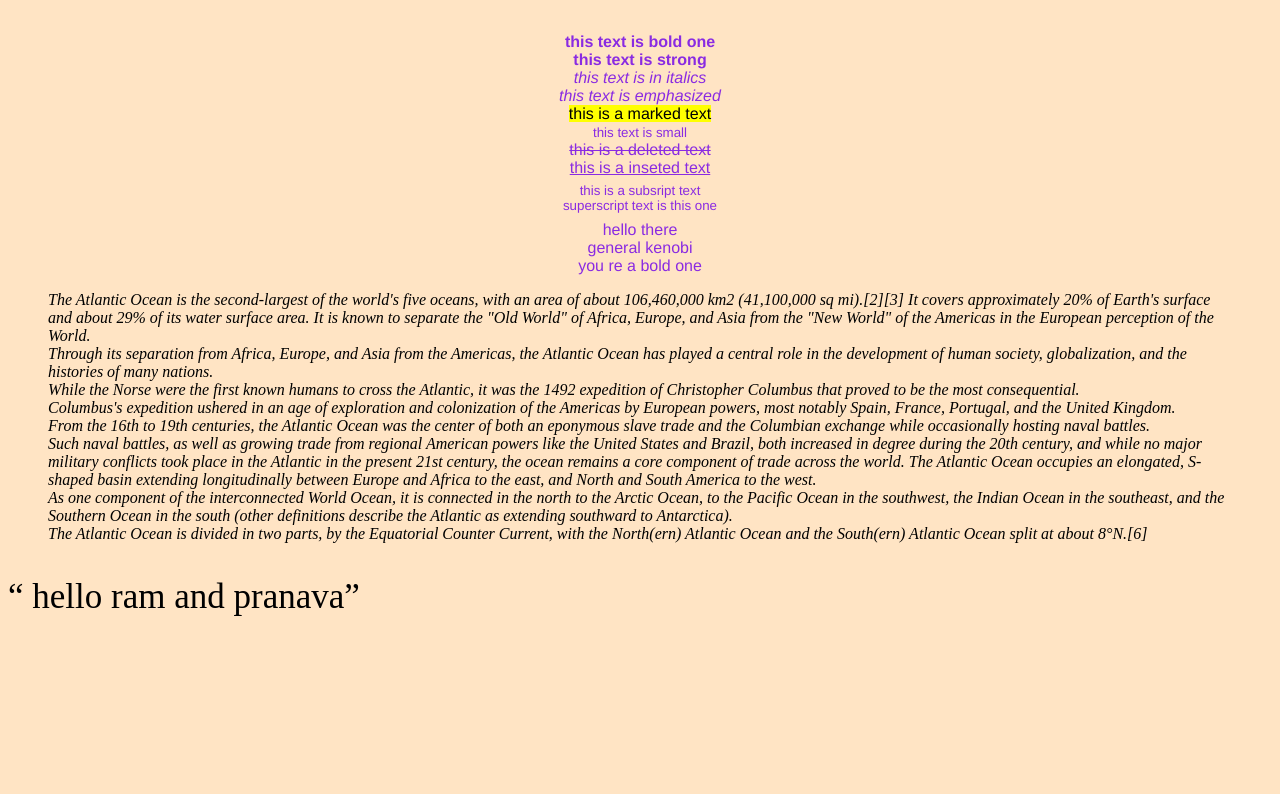
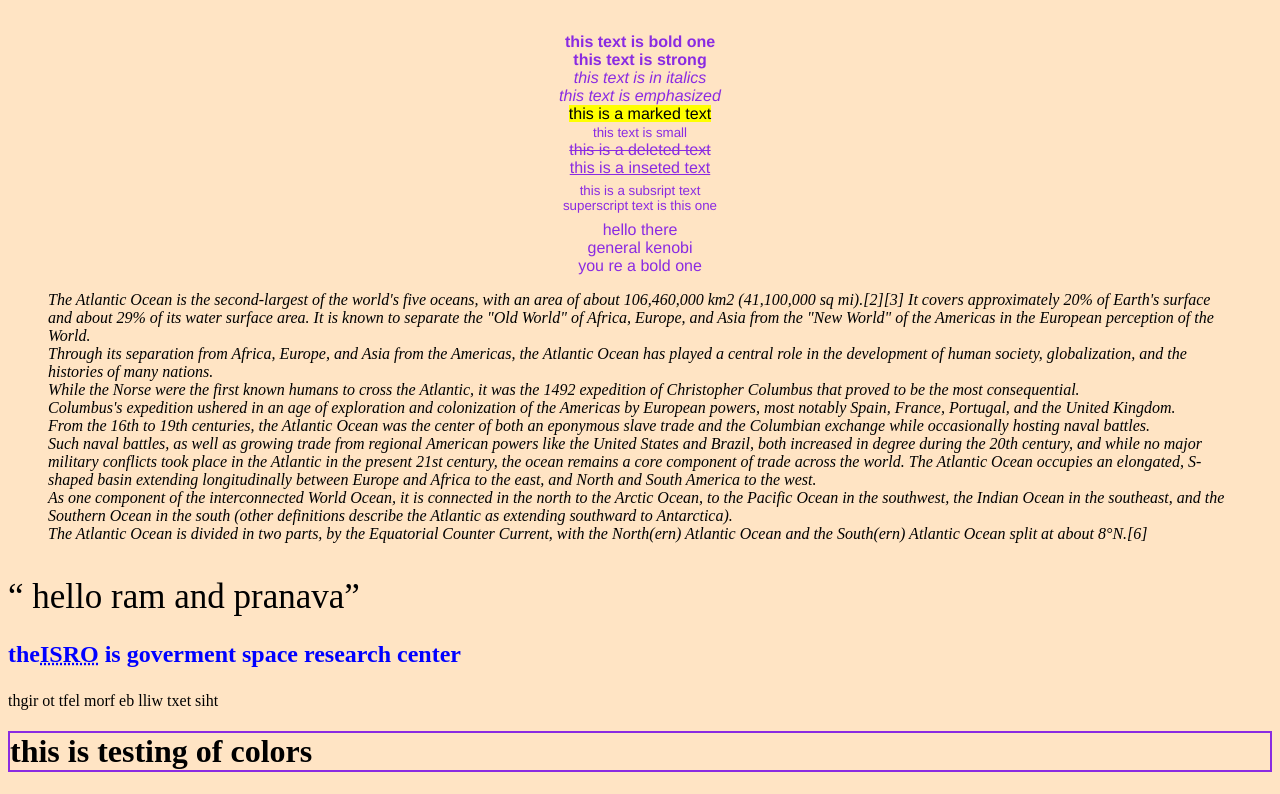
Before and after one commit to ram-2005/learning, a plain HTML site: page html basics/tut1.html in a window 1280 px wide. Shown: the part 165-959 px from the top of the page. Before the commit the page ends 800 px from the top, so only its background shows below. Drawn offline with Linux system fonts and the light colour scheme.

Commit message:
some more new features

```diff
--- a/html basics/tut1.html
+++ b/html basics/tut1.html
@@ -36,7 +36,23 @@
 
         The Atlantic Ocean occupies an elongated, S-shaped basin extending longitudinally between Europe and Africa to the east, and North and South America to the west.<br> As one component of the interconnected World Ocean, it is connected in the north to the Arctic Ocean, to the Pacific Ocean in the southwest, the Indian Ocean in the southeast, and the Southern Ocean in the south (other definitions describe the Atlantic as extending southward to Antarctica).<br> The Atlantic Ocean is divided in two parts, by the Equatorial Counter Current, with the North(ern) Atlantic Ocean and the South(ern) Atlantic Ocean split at about 8°N.[6] </blockquote></i><br>
 
-       <q style="font-size:35px ; text-align: center;"> hello ram and pranava</q>
+      <q style="font-size:35px ; text-align: center;"> hello ram and pranava</q>
+    </p>
+
+    <b><p style="color:blue ; font-size: 150%;">the<abbr title="indian space and research organisation">ISRO</abbr> is  goverment space research center</p></b>
+
+    <p>
+
+      <bdo dir="rtl"> this text will be from left to right</bdo>
+
+      <!-- this is testing the ablilityy of comments in html-->
+
+    <h1 style="border:2px solid blueviolet ;"> this is testing of colors</h1>
+
+
+
+
+
 
 
 
```
